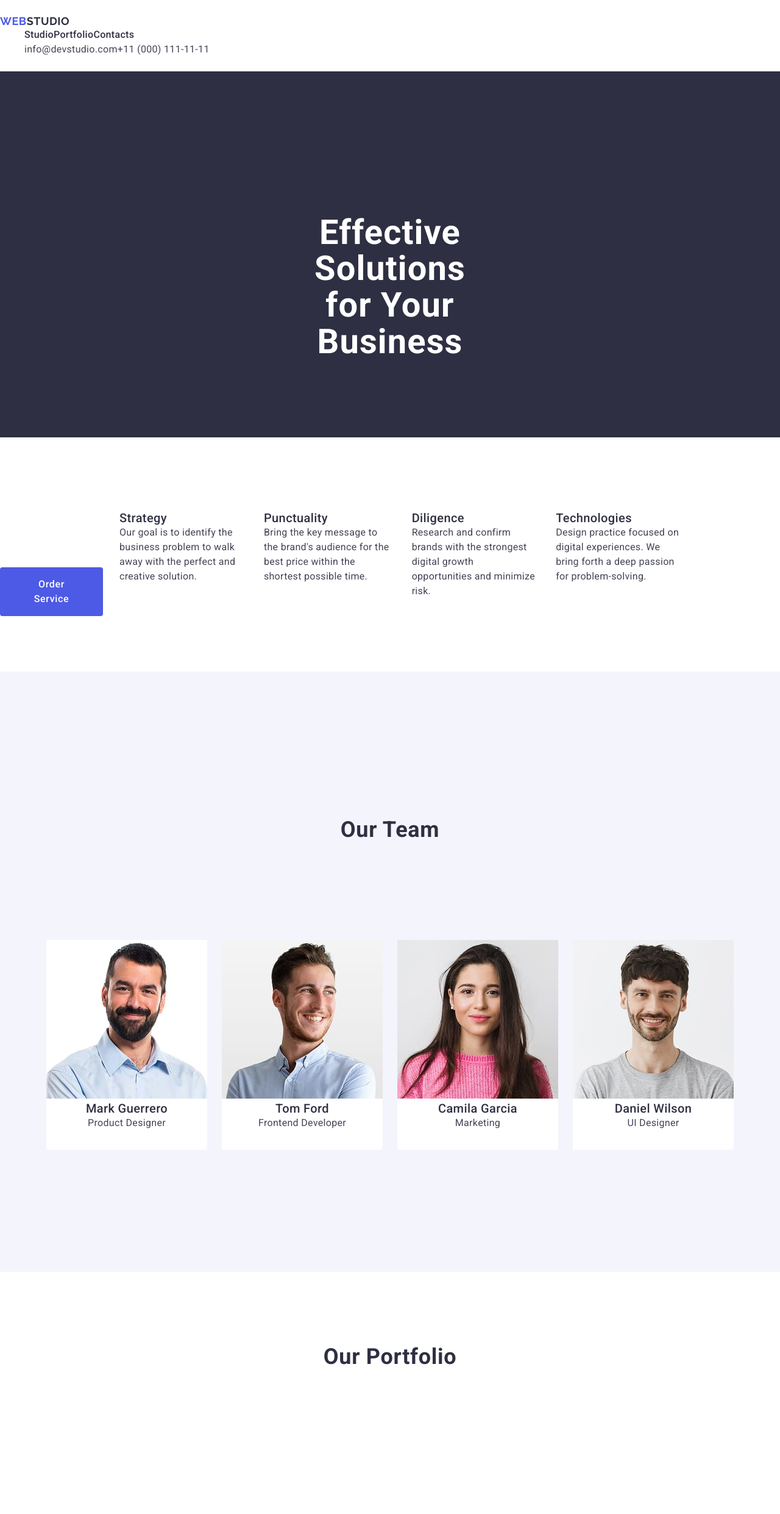
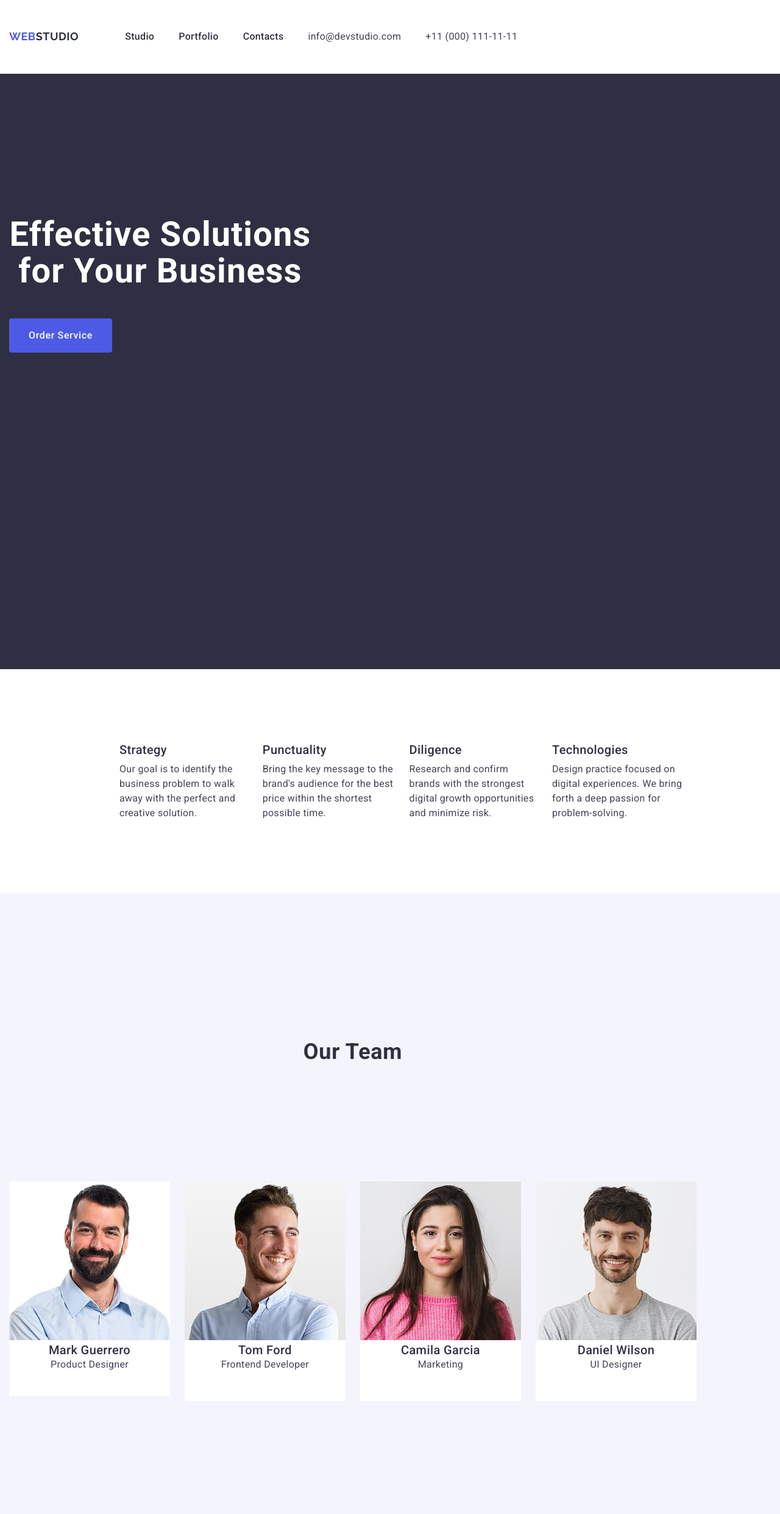
Before and after one commit to PaukNiko/goit-markup-hw-05, a plain HTML site: page index.html in a window 1280 px wide. Shown: the top 2482 px of the page at 61% size. Drawn offline with nearby package versions, Linux system fonts and the light colour scheme.

Commit message:
initial commit

```diff
--- a/css/styles.css
+++ b/css/styles.css
@@ -31,6 +31,7 @@ a {
 
 .page-header {
   padding: 24px 0px;
+  border-bottom: 1px solid #e7e9fc;
 }
 
 .page-header .header-container {
@@ -38,16 +39,40 @@ a {
   align-items: center;
 }
 
+.header-container.container {
+  width: 1158px;
+  padding: 0 15px;
+}
+
+.container {
+  width: 1158px;
+  padding: 0 15px;
+}
+
+header .header-nav {
+  display: flex;
+  align-items: center;
+}
+
 .nav-list {
   display: flex;
+  gap: 40px;
+  padding: 24px 0px;
 }
 
 .contacts-list {
+  display: flex;
+  gap: 40px;
+  align-items: center;
+}
+
+.contacts {
   display: flex;
 }
 
 .logo {
   display: flex;
+  margin-right: 76px;
   align-items: center;
   font-family: "Raleway", sans-serif;
   font-weight: 700;
@@ -106,6 +131,7 @@ a {
   justify-content: center;
   align-items: center;
   background-color: #2e2f42;
+  padding: 188px 0px;
 }
 
 .hero-container {
@@ -123,11 +149,11 @@ a {
   letter-spacing: 0.02em;
   text-align: center;
   color: #ffffff;
-  padding: 188px 472px 292px 472px;
+  max-width: 496px;
 }
 
 .hero-button {
-  display: flex;
+  display: block;
   align-items: center;
   font-family: "Roboto", sans-serif;
   font-weight: 500;
@@ -138,14 +164,9 @@ a {
   border: none;
   color: #ffffff;
   width: 169px;
-  padding-top: 16px;
-  padding-right: 32px;
-  padding-bottom: 16px;
-  padding-left: 32px;
-  gap: 10px;
   border-radius: 4px;
-
-  flex-direction: row;
+  height: 56px;
+  min-width: 169px;
 }
 
 .hero-button:hover {
@@ -155,8 +176,10 @@ a {
   background-color: #404bbf;
 }
 
-.advantages-title,
-.visually-hidden .visually-hidden {
+
+
+
+.advantages-title,  .visually-hidden {
   position: absolute;
   width: 1px;
   height: 1px;
@@ -173,14 +196,23 @@ a {
   line-height: 1.2;
   letter-spacing: 0.02em;
   color: #2e2f42;
+  padding: 120px 0px;
 }
 
 .advantages-list {
   display: flex;
-  gap: 32px;
+  gap: 24px;
   justify-content: center;
   flex-direction: row;
   margin: 120px 156px 120px 156px;
+}
+
+.advantages-list:first-child {
+  width: calc((100% - 72px) / 4);
+}
+
+.advantage-title-item {
+ margin-bottom: 8px;
 }
 
 .advantage-title-item {
@@ -215,9 +247,10 @@ a {
   text-transform: capitalize;
   text-align: center;
   color: #2e2f42;
-  padding: 0px 0px 40px 0px;
-  margin: 120px 0px 120px 0px;
+  padding: 120px 0px;
+  margin-bottom: 72px;
 }
+
 .team-name {
   font-family: "Roboto", sans-serif;
   font-weight: 500;
@@ -248,6 +281,36 @@ a {
   padding: 0px 123px 80px 123px;
   justify-content: center;
   flex-direction: row;
+
+}
+
+.team-list:first-child {
+  width: calc((100% - 72px) / 4);
+  border-radius: 0px 0px 4px 4px;
+}
+
+.container-name-designer {
+ text-align: center;
+  margin-bottom: 8px;
+}
+
+.container-name-frontend {
+  text-align: center;
+  margin-bottom: 8px;
+}
+
+.container-name-marketing {
+  text-align: center;
+  margin-bottom: 8px;
+}
+
+.container-name-ui {
+  text-align: center;
+  margin-bottom: 8px;
+}
+
+.team-role {
+  margin-bottom: 8px;
 }
 
 .team-item {
@@ -262,6 +325,12 @@ a {
 .team-container {
   padding: 120px 156px 120px 156px;
 }
+
+.portfolio {
+  padding-top: 120px;
+  padding-bottom: 120px;
+}
+
 
 .portfolio-title {
   font-family: "Roboto", sans-serif;
@@ -320,6 +389,7 @@ a {
 
 .page-footer {
   background-color: #2e2f42;
+  padding: 100px 0px;
 }
 .footer-logo {
   font-family: "Raleway", sans-serif;
@@ -329,6 +399,8 @@ a {
   letter-spacing: 0.03em;
   text-transform: uppercase;
   color: #4d5ae5;
+  display: inline-block;
+  margin-bottom: 16px;
 }
 .footer-logo-part {
   color: #f4f4fd;
--- a/index.html
+++ b/index.html
@@ -24,7 +24,7 @@
   </head>
   <body>
     <header class="page-header">
-      <div class="header-container">
+      <div class="header-container container">
         <nav class="header-nav">
           <a class="logo header-logo" href="./index.html"
             >Web<span class="logo-part">Studio</span>
@@ -36,8 +36,6 @@
             <li class="nav-item"><a class="nav-link" href="">Portfolio</a></li>
             <li class="nav-item"><a class="nav-link" href="">Contacts</a></li>
           </ul>
-      </nav>
-      </div>
           <address class="contacts">
             <ul class="contacts-list">
               <li class="contacts-item">
@@ -52,23 +50,26 @@
               </li>
             </ul>
           </address>
+        </nav>
+      </div>
     </header>
     <main>
       <section class="hero">
-        <div class="hero-container">
+        <div class="hero-container container">
           <h1 class="hero-title">Effective Solutions for Your Business</h1>
           <button type="button" class="hero-button">Order Service</button>
         </div>
       </section>
 
       <section class="advantages">
+        <div class="advantages-container">
           <h2 class="advantages-title">Our Advantages</h2>
           <ul class="advantages-list">
             <li>
               <h3 class="advantage-title-item">Strategy</h3>
               <p class="advantage-text">
-              Our goal is to identify the business problem to walk away with the
-              perfect and creative solution.
+                Our goal is to identify the business problem to walk away with
+                the perfect and creative solution.
               </p>
             </li>
             <li>
@@ -96,9 +97,10 @@
         </div>
       </section>
       <section class="team">
-        <div class="team-container">
+        <div class="team-container container">
           <h2 class="team-title">Our Team</h2>
           <ul class="team-list">
+            <div class="container-name-designer">
             <li class="team-item">
               <img
                 src="./images/img1.jpg"
@@ -109,7 +111,9 @@
               <h3 class="team-name">Mark Guerrero</h3>
               <p class="team-role">Product Designer</p>
             </li>
+            </div>
             <li class="team-item">
+              <div class="container-name-frontend">
               <img
                 src="./images/img2.jpg"
                 alt="Tom Ford - Frontend Developer"
@@ -118,8 +122,10 @@
               />
               <h3 class="team-name">Tom Ford</h3>
               <p class="team-role">Frontend Developer</p>
+              </div>
             </li>
             <li class="team-item">
+              <div class="container-name-marketing">
               <img
                 src="./images/img3.jpg"
                 alt="Camila Garcia - Marketing"
@@ -128,8 +134,10 @@
               />
               <h3 class="team-name">Camila Garcia</h3>
               <p class="team-role">Marketing</p>
+              </div>
             </li>
             <li class="team-item">
+              <div class="container-name-ui">
               <img
                 src="./images/img4.jpg"
                 alt="Daniel Wilson - UI Designer"
@@ -138,13 +146,14 @@
               />
               <h3 class="team-name">Daniel Wilson</h3>
               <p class="team-role">UI Designer</p>
+              </div>
             </li>
           </ul>
         </div>
       </section>
       <section class="portfolio">
         <div class="portfolio-container">
-        <h2 class="portfolio-title"> Our Portfolio</h2>
+          <h2 class="portfolio-title">Our Portfolio</h2>
           <ul class="portfolio-list">
             <li class="portfolio-item">
               <img
@@ -211,11 +220,13 @@
       </section>
     </main>
     <footer class="page-footer">
-      <div class="footer-container">
-        <a class="footer-logo" href="./index.html">Web<span class="footer-logo-part">Studio</span></a>
+      <div class="footer-container container">git
+        <a class="footer-logo" href="./index.html"
+          >Web<span class="footer-logo-part">Studio</span></a
+        >
         <p class="footer-text">
-          Increase the flow of customers and sales for your business with digital
-          marketing & growth solutions.
+          Increase the flow of customers and sales for your business with
+          digital marketing & growth solutions.
         </p>
       </div>
     </footer>
```
Lines whose indentation alone changed are shown as unchanged.
